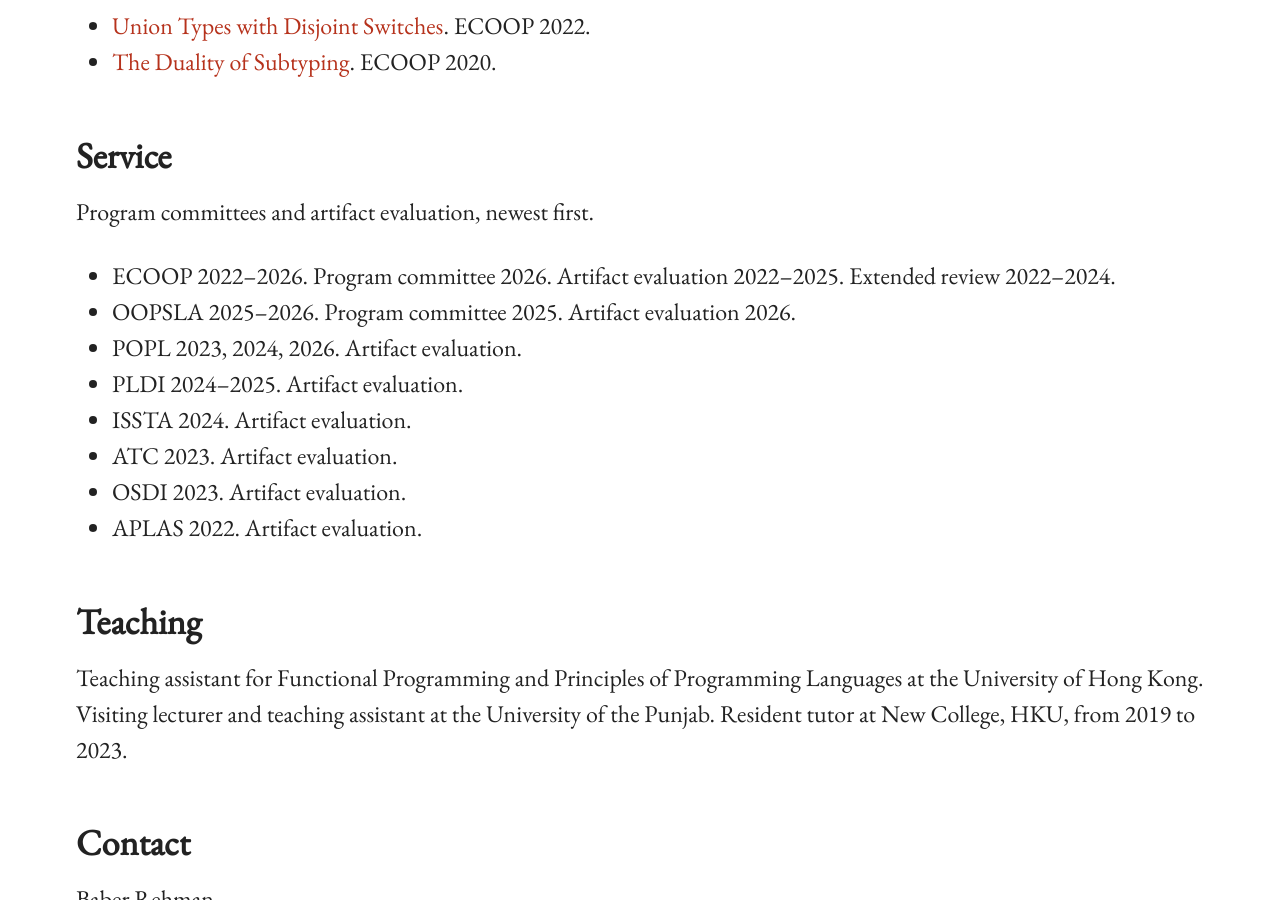
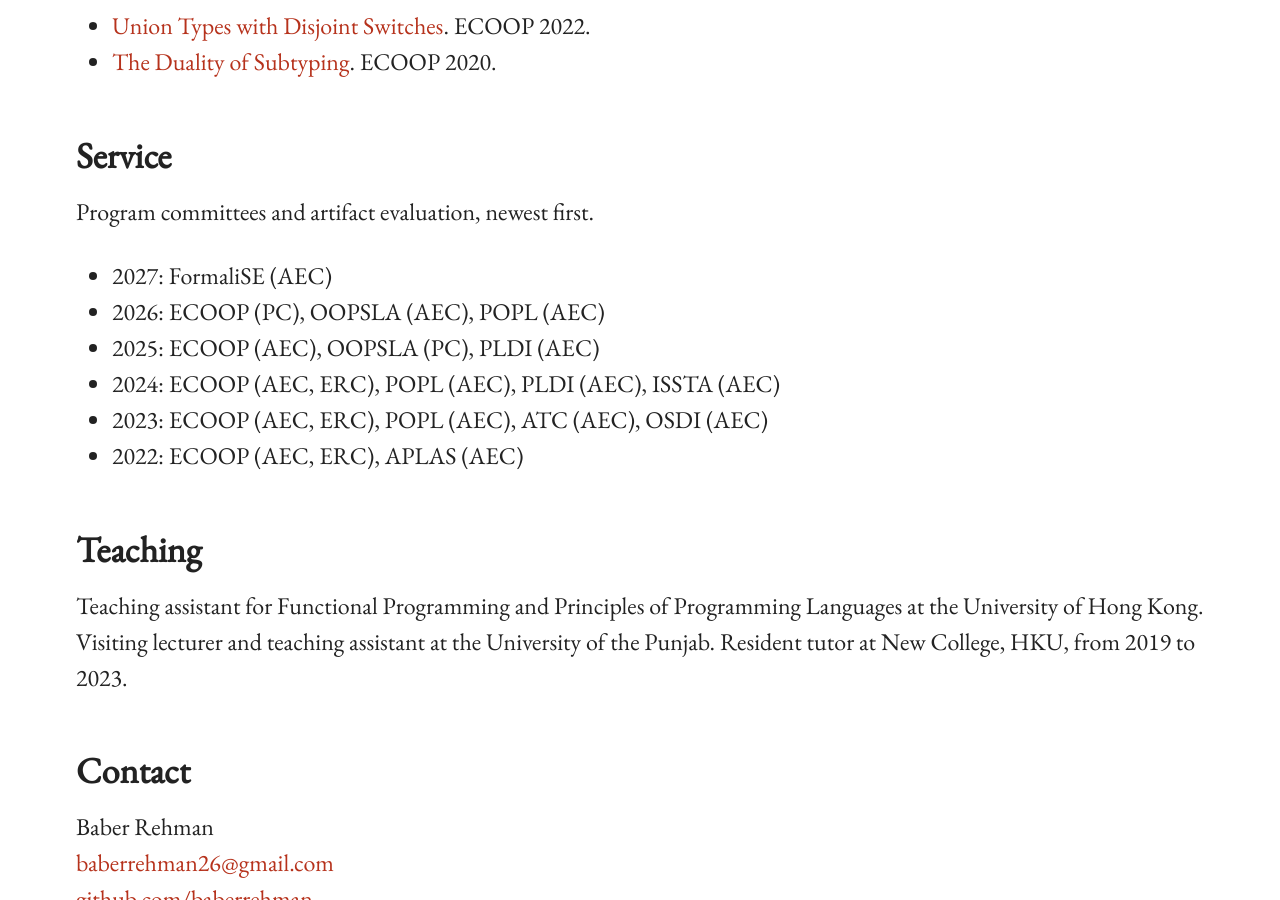
Before and after one commit to baberrehman/baberrehman.github.io, a Jekyll site: the page built from index.md, in a window 1280 px wide and 900 px high, scrolled down 2010 px. Built offline with Jekyll 4.4.1, drawn with Linux system fonts in a browser that asks for light colours.

Commit message:
service section update

```diff
--- a/index.md
+++ b/index.md
@@ -52,14 +52,12 @@ Before that, a BS in Computer Science from PUCIT, University of the Punjab (2011
 
 Program committees and artifact evaluation, newest first.
 
-* ECOOP 2022–2026. Program committee 2026. Artifact evaluation 2022–2025. Extended review 2022–2024.
-* OOPSLA 2025–2026. Program committee 2025. Artifact evaluation 2026.
-* POPL 2023, 2024, 2026. Artifact evaluation.
-* PLDI 2024–2025. Artifact evaluation.
-* ISSTA 2024. Artifact evaluation.
-* ATC 2023. Artifact evaluation.
-* OSDI 2023. Artifact evaluation.
-* APLAS 2022. Artifact evaluation.
+* 2027: FormaliSE (AEC)
+* 2026: ECOOP (PC), OOPSLA (AEC), POPL (AEC)
+* 2025: ECOOP (AEC), OOPSLA (PC), PLDI (AEC)
+* 2024: ECOOP (AEC, ERC), POPL (AEC), PLDI (AEC), ISSTA (AEC)
+* 2023: ECOOP (AEC, ERC), POPL (AEC), ATC (AEC), OSDI (AEC)
+* 2022: ECOOP (AEC, ERC), APLAS (AEC)
 
 ## Teaching
 
```
